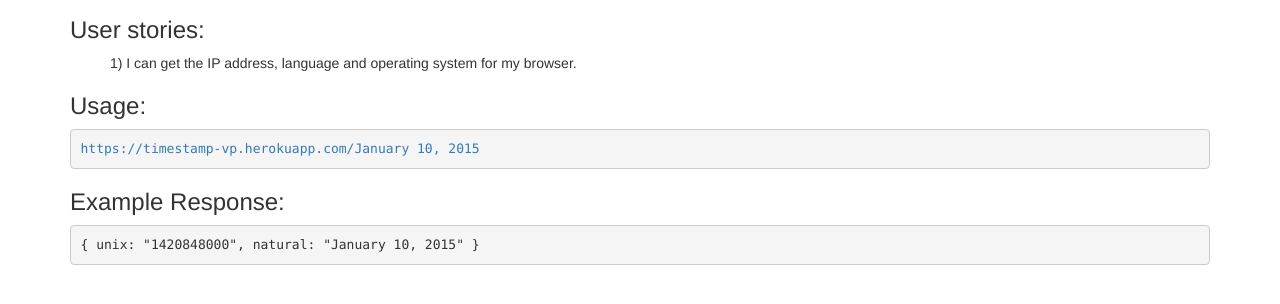
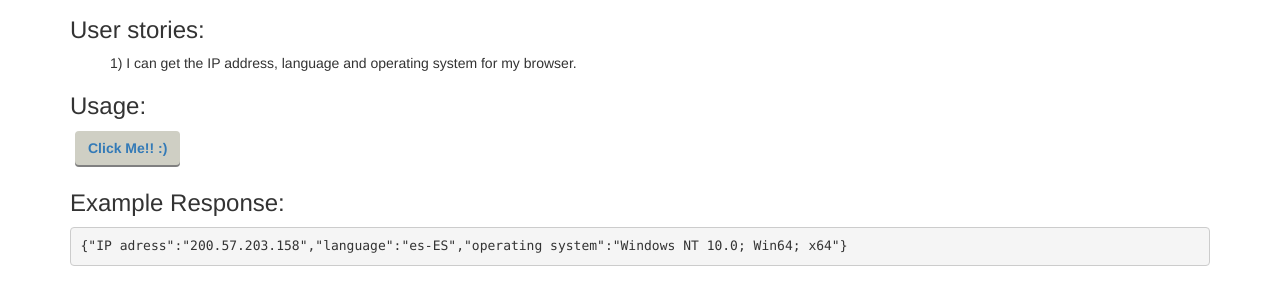
Before and after one commit to valeporti/fcc-whoami, a website: page public/index.html in a window 1280 px wide. Shown: the part 206-510 px from the top of the page. Drawn offline with nearby package versions, Linux system fonts and the light colour scheme.

Commit message:
initial commit

```diff
--- a/public/css/styles.css
+++ b/public/css/styles.css
@@ -9,3 +9,24 @@
 body {
     margin: 20px;
 }
+.btnPush a{
+    text-decoration: none;
+}
+.btnPush {
+    margin: 2px 5px 5px 5px; /* aqui es este margin el que decide el tamaño del parent */
+    background: #CFCFC4;
+    color: #414141;
+    font-weight: bold;
+    box-shadow: 0 2px gray;
+    position: relative;
+}
+
+.btnPush:active {
+  /* background-color: darkslategray; */
+  box-shadow: 0 2px gray;
+  transform: translateY(2px);
+}
+
+.btnPush:hover {
+    background-color: #CCDFCB;
+}
--- a/public/index.html
+++ b/public/index.html
@@ -41,11 +41,11 @@ Free Code Camp - APIs
 
       <h3 id="yo">Usage:</h3>
 
-      <pre><a href="https://whoami-vp.herokuapp.com/January 10, 2015" target='_blank'>https://timestamp-vp.herokuapp.com/January 10, 2015</a></pre>
+      <button class="btn btnPush"><a href="/browsInfo">Click Me!! :)</a></button>
 
       <h3>Example Response:</h3>
 
-      <pre>{ unix: "1420848000", natural: "January 10, 2015" }</pre>
+      <pre>{"IP adress":"200.57.203.158","language":"es-ES","operating system":"Windows NT 10.0; Win64; x64"}</pre>
 
     </div>
   </body>
--- a/server.js
+++ b/server.js
@@ -8,7 +8,7 @@ app.listen(port, function() {
 
 app.use(express.static('public'));
 
-app.get("/", function(req, res) { //we ask app to get the thing after "/:" accessing to it as an object
+app.get("/browsInfo", function(req, res) { //we ask app to get the thing after "/:" accessing to it as an object
     var infoObj = {};
     var h = req.headers;
     var userAgent = h["user-agent"];
```
Also changed, not shown: README.md.
